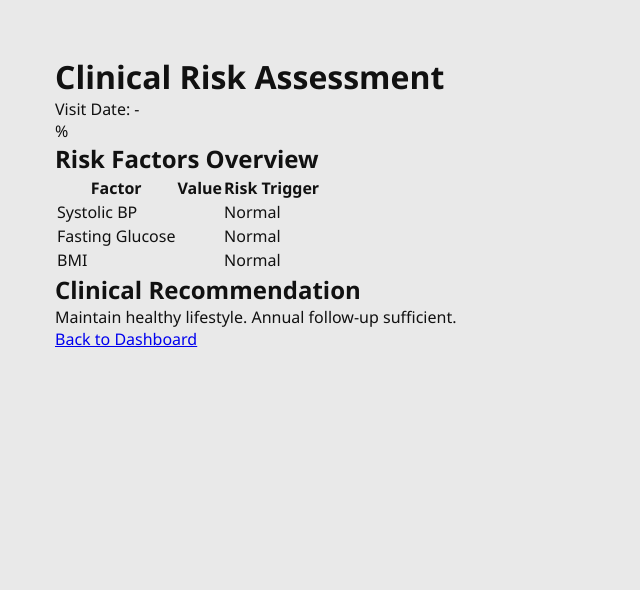
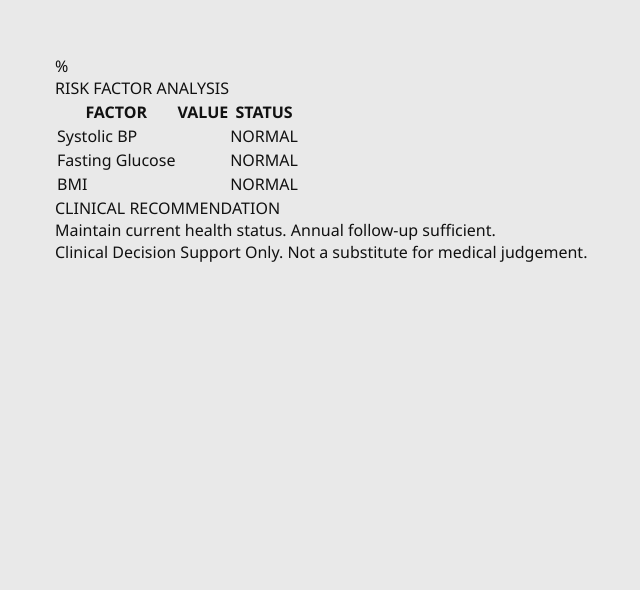
Before and after one commit to Dzoixy/milky-way-new-blood, a FastAPI app: template app/templates/result_view_clinician.html in a window 1280 px wide. Shown: the part 68-658 px from the top of the page, without its empty margins (45-685 px from the left). Run offline with FastAPI, Linux system fonts and the light colour scheme; the template is opened without the code that fills it, so the values that code supplies are empty; parts of the project's set-up code (start-up, migrations or seed data) failed here and were passed over.

Commit message:
fix resulf tab

```diff
--- a/app/templates/base.html
+++ b/app/templates/base.html
@@ -15,7 +15,7 @@
 {% endif %}
 
 {% if active_tab == 'health' or active_tab == 'results' %}
-<link rel="stylesheet" href="/static/css/patient.css">
+<link rel="stylesheet" href="/static/css/result_patient.css">
 {% endif %}
 
 </head>
--- a/app/templates/result_view_clinician.html
+++ b/app/templates/result_view_clinician.html
@@ -1,42 +1,25 @@
 {% extends "base.html" %}
 {% block content %}
 
-<div class="clinical-result">
+<div class="clinical-container">
 
-    <!-- HEADER -->
-    <div class="result-header">
-        <h1>Clinical Risk Assessment</h1>
-        <div class="patient-meta">
-            Visit Date:
-            {{ visit.created_at.strftime("%Y-%m-%d") if visit.created_at else "-" }}
+    <!-- ===================== -->
+    <!-- RISK SCORE SECTION -->
+    <!-- ===================== -->
+    <div class="risk-card">
+
+        <div class="risk-percent">
+            {{ (visit.risk_score * 33) | round(1) }}%
         </div>
-    </div>
 
-
-    <!-- SCORE SECTION -->
-    <div class="score-card">
-
-        <div class="score-left">
-            <div class="score-percent">
-                {{ (visit.risk_score * 33) | round(0) }}%
-            </div>
-            <div class="score-label">
+        <div class="risk-info">
+            <div class="risk-level {{ visit.risk_level|lower }}">
                 {{ visit.risk_level }}
             </div>
-        </div>
 
-        <div class="score-bar-wrapper">
-            <div class="score-bar">
-                <div class="score-bar-fill
-                    {% if visit.risk_level == 'HIGH' %}
-                        high
-                    {% elif visit.risk_level == 'MODERATE' %}
-                        moderate
-                    {% else %}
-                        low
-                    {% endif %}
-                "
-                style="width: {{ (visit.risk_score * 33) | round(0) }}%;">
+            <div class="risk-bar">
+                <div class="risk-fill {{ visit.risk_level|lower }}"
+                     style="width: {{ (visit.risk_score * 33) }}%;">
                 </div>
             </div>
         </div>
@@ -44,15 +27,17 @@
     </div>
 
 
-    <!-- RISK FACTORS TABLE -->
-    <div class="section">
-        <h2>Risk Factors Overview</h2>
+    <!-- ===================== -->
+    <!-- RISK FACTOR TABLE -->
+    <!-- ===================== -->
+    <div class="section-card">
+        <div class="section-title">RISK FACTOR ANALYSIS</div>
 
-        <table class="risk-table">
+        <table class="clinical-table">
             <tr>
-                <th>Factor</th>
-                <th>Value</th>
-                <th>Risk Trigger</th>
+                <th>FACTOR</th>
+                <th>VALUE</th>
+                <th>STATUS</th>
             </tr>
 
             <tr>
@@ -60,9 +45,9 @@
                 <td>{{ visit.systolic_bp }}</td>
                 <td>
                     {% if visit.systolic_bp and visit.systolic_bp >= 140 %}
-                        ✓ High
+                        HIGH
                     {% else %}
-                        Normal
+                        NORMAL
                     {% endif %}
                 </td>
             </tr>
@@ -72,9 +57,9 @@
                 <td>{{ visit.fasting_glucose }}</td>
                 <td>
                     {% if visit.fasting_glucose and visit.fasting_glucose >= 126 %}
-                        ✓ High
+                        HIGH
                     {% else %}
-                        Normal
+                        NORMAL
                     {% endif %}
                 </td>
             </tr>
@@ -84,46 +69,39 @@
                 <td>{{ visit.bmi }}</td>
                 <td>
                     {% if visit.bmi and visit.bmi >= 30 %}
-                        ✓ Obese
+                        OBESE
                     {% else %}
-                        Normal
+                        NORMAL
                     {% endif %}
                 </td>
             </tr>
-
         </table>
     </div>
 
 
-    <!-- CLINICAL RECOMMENDATION -->
-    <div class="section recommendation">
+    <!-- ===================== -->
+    <!-- RECOMMENDATION -->
+    <!-- ===================== -->
+    <div class="section-card">
+        <div class="section-title">CLINICAL RECOMMENDATION</div>
 
-        <h2>Clinical Recommendation</h2>
-
-        {% if visit.risk_level == "HIGH" %}
-            <div class="alert high">
-                Immediate lifestyle intervention and clinical evaluation recommended.
-            </div>
-
-        {% elif visit.risk_level == "MODERATE" %}
-            <div class="alert moderate">
-                Monitor closely. Recommend dietary control and follow-up within 3 months.
-            </div>
-
-        {% else %}
-            <div class="alert low">
-                Maintain healthy lifestyle. Annual follow-up sufficient.
-            </div>
-        {% endif %}
-
+        <div class="recommend-box {{ visit.risk_level|lower }}">
+            {% if visit.risk_level == "HIGH" %}
+                Immediate intervention required. Recommend specialist referral.
+            {% elif visit.risk_level == "MODERATE" %}
+                Lifestyle modification recommended. Re-evaluate in 3 months.
+            {% else %}
+                Maintain current health status. Annual follow-up sufficient.
+            {% endif %}
+        </div>
     </div>
 
 
-    <!-- FOOTER -->
-    <div class="result-footer">
-        <a href="/clinician/dashboard" class="btn-primary">
-            Back to Dashboard
-        </a>
+    <!-- ===================== -->
+    <!-- DISCLAIMER -->
+    <!-- ===================== -->
+    <div class="disclaimer">
+        Clinical Decision Support Only. Not a substitute for medical judgement.
     </div>
 
 </div>
```
Also changed, not shown: app/static/css/result_patient.css (+44 -47 lines).
